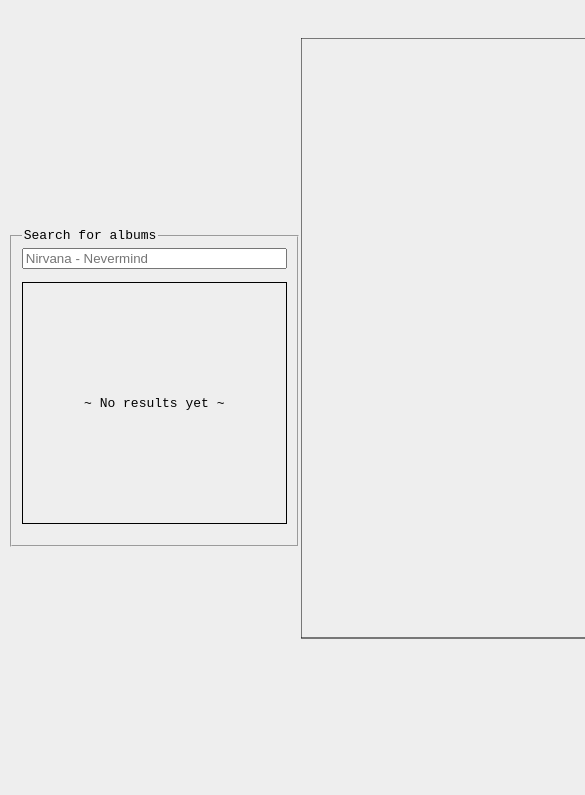
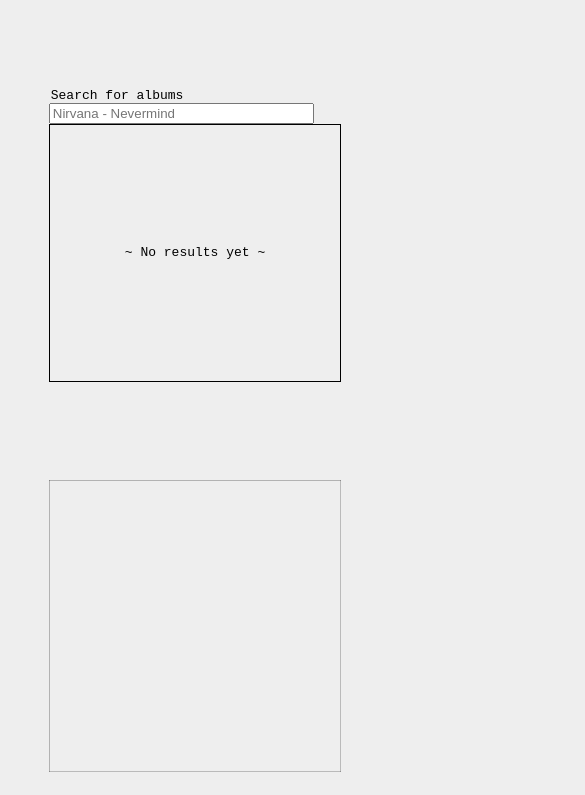
Before and after one commit to lukecoy/trendy-web, a plain HTML site: page index.html in a window 390 px wide. Shown: the top 795 px of the page, 585 px wide, since content can reach past the window. Drawn offline with Linux system fonts and the light colour scheme.

Commit message:
Some CSS changes to make the page more inherently responsive (WIP)

```diff
--- a/index.css
+++ b/index.css
@@ -2,31 +2,63 @@ html {
   background-color: #eeeeee;
 }
 
-aside {
-  width: 700px;
+form, canvas {
+  padding: 20px;
 }
 
-figcaption {
-  margin-left: 2rem;
-  font-weight: bold;
-  font-size: 1rem;
+canvas {
+  height: 75vmin;
+  width: 75vmin;
+  max-width: 50vw;
+  max-height: 50vw;
+}
+
+form {
+  height: 75vmin;
+  width: 75vmin;
+  max-width: 50vw;
+  max-height: 50vw;
+  display: flex;
+  flex-direction: column;
+}
+
+/* Once the screen width becomes small enough to be a square, make the main content column based. */
+@media (max-aspect-ratio: 1/1) {
+  body {
+    flex-direction: column;
+  }
+
+  canvas {
+    max-width: 50vh;
+    max-height: 50vh;
+  }
+
+  form {
+    max-width: 50vh;
+    max-height: 50vh;
+  }
 }
 
 body {
   font-family: monospace;
   justify-content: space-evenly;
-  height: 90vh;
+  height: 100vh;
+}
+
+#results {
+  height: 100%;
 }
 
 p, ul {
   border: 1px solid;
   padding: 0;
   list-style: none;
-  height: 15rem;
   overflow-y: scroll;
+  height: 100%;
 }
 
 p {
+  margin: 0;
   justify-content: center;
 }
 
@@ -35,14 +67,12 @@ label {
   display: block;
 }
 
-img {
-  width: 50%;
+.flex {
+  display: flex;
+  align-items: center;
 }
 
-canvas {
-  /*border: 1px solid;*/
-}
-
+/* Hidden class for a11y users */
 .hidden {
   /* Using the clip pattern to hide elements but
      still read them for a screen-reader */
@@ -56,10 +86,7 @@ canvas {
   position: absolute;
 }
 
-.flex {
-  display: flex;
-  align-items: center;
-}
+/* Loading CSS below */
 
 .loading {
   margin-left: .5rem;
@@ -72,7 +99,6 @@ canvas {
   animation: spin 2s linear infinite;
 }
 
-/* Safari */
 @-webkit-keyframes spin {
   0% { -webkit-transform: rotate(0deg); }
   100% { -webkit-transform: rotate(360deg); }
--- a/index.html
+++ b/index.html
@@ -15,9 +15,7 @@
   </head>
 
   <body class="flex">
-    <aside>
     <form>
-        <fieldset>
         <legend>Search for albums</legend>
         <label class="hidden" for="search">Search for albums</label>
         <div class="flex">
@@ -42,11 +40,9 @@
 
         <div id="selected-result">
         </div>
-        </fieldset>
     </form>
-    </aside>
 
-    <canvas id="canvas" height="700" width="700"> </canvas>
+    <canvas id="canvas" height="600" width="600"></canvas>
 
     <script type="text/javascript" src="./debounce.js"></script>
     <script type="text/javascript" src="./parse-fetch-response.js"></script>
```
Lines whose indentation alone changed are shown as unchanged.
